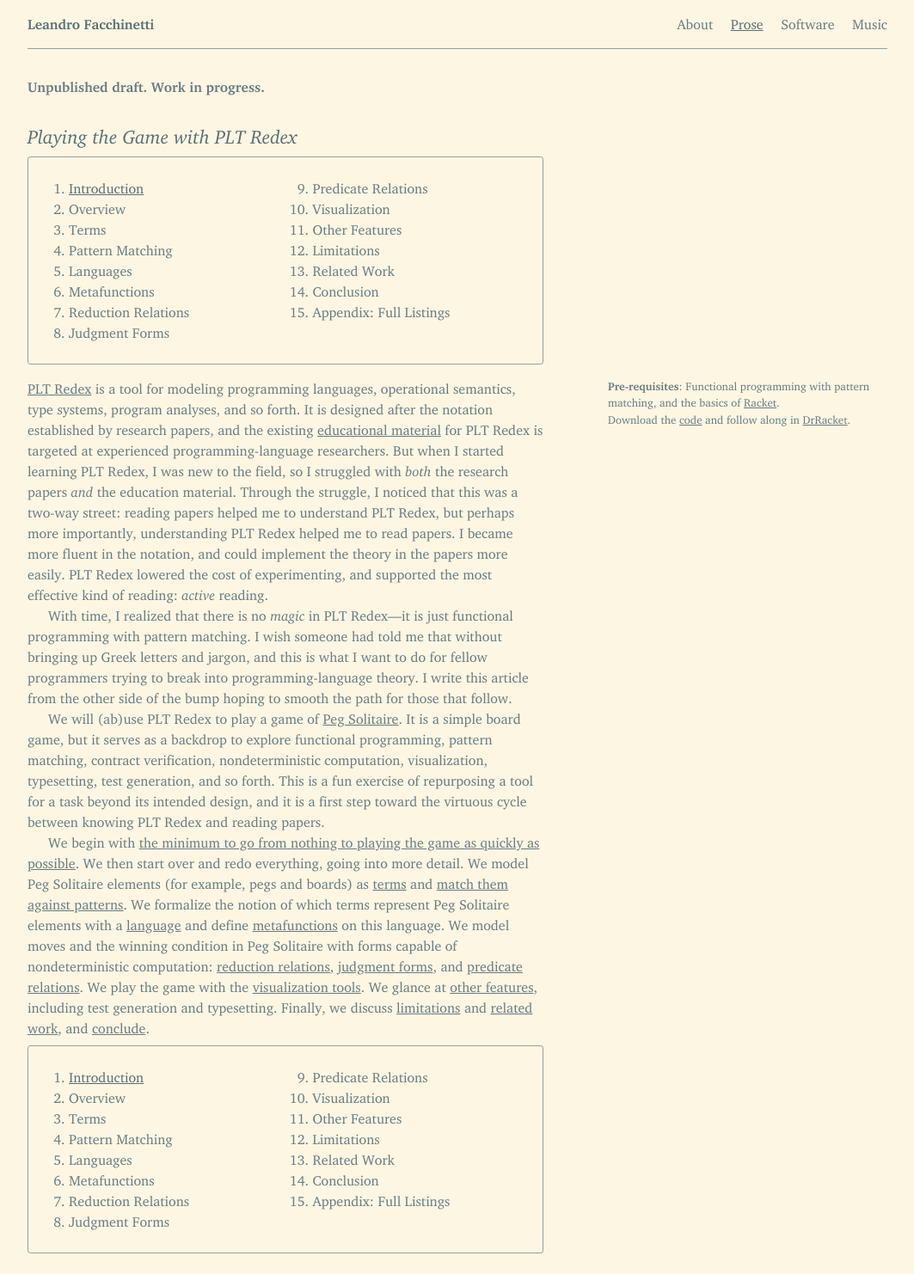
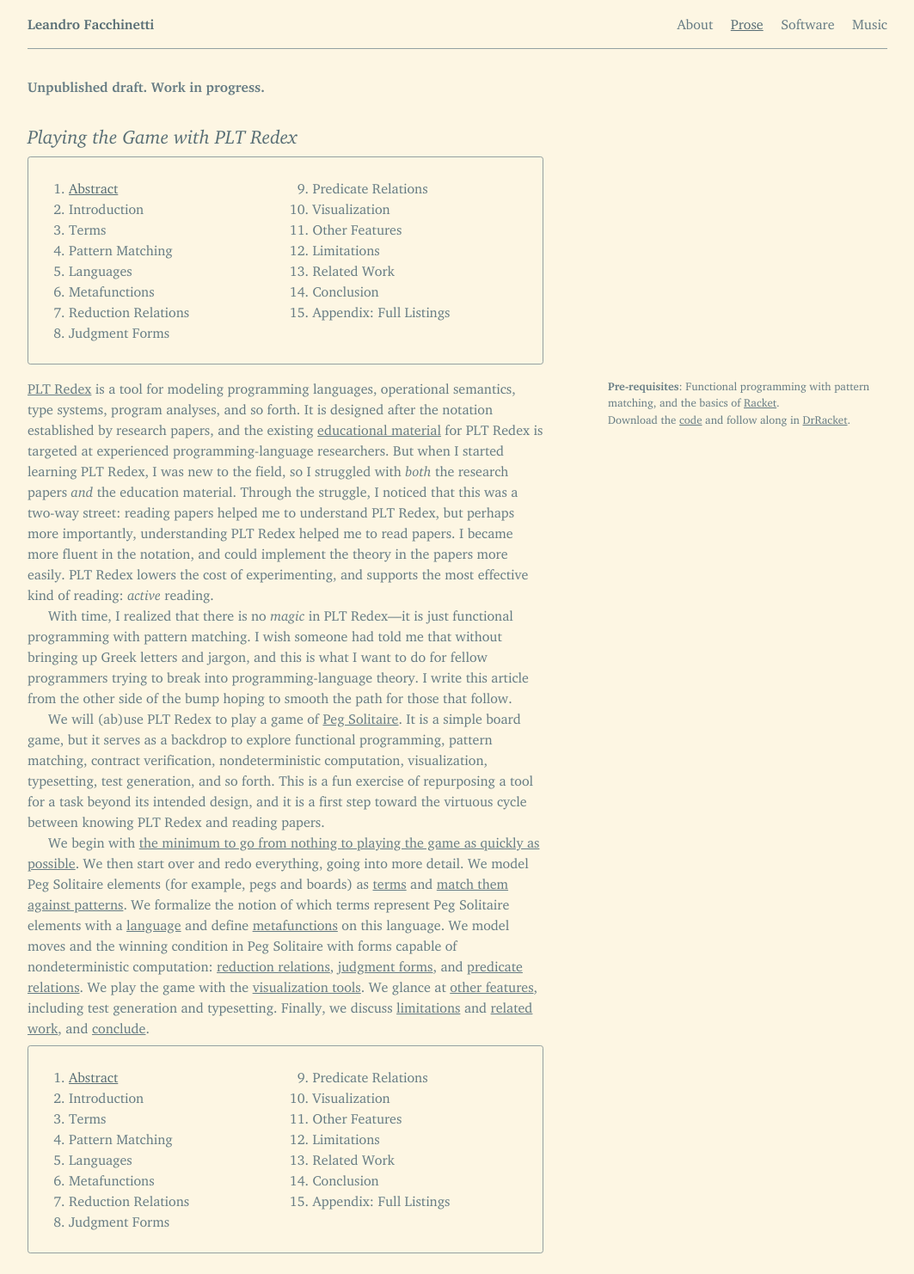
Before and after one commit to leafac/leafac.com, a Jekyll site: the page built from prose/playing-the-game-with-plt-redex/index.md, in a window 1280 px wide. Shown: the whole page at 86% size, without its empty margins (108-1171 px from the left). Built offline with Jekyll 4.4.1, drawn with Linux system fonts in a browser that asks for light colours.

Commit message:
Overview → Introduction

```diff
--- a/prose/playing-the-game-with-plt-redex/index.md
+++ b/prose/playing-the-game-with-plt-redex/index.md
@@ -10,10 +10,10 @@
 Download the [code](playing-the-game-with-plt-redex.zip) and follow along in [DrRacket](https://racket-lang.org).
 </aside>
 
-[PLT Redex](https://redex.racket-lang.org/) is a tool for modeling programming languages, operational semantics, type systems, program analyses, and so forth. It is designed after the notation established by research papers, and the existing [educational material](related-work) for PLT Redex is targeted at experienced programming-language researchers. But when I started learning PLT Redex, I was new to the field, so I struggled with *both* the research papers *and* the education material. Through the struggle, I noticed that this was a two-way street: reading papers helped me to understand PLT Redex, but perhaps more importantly, understanding PLT Redex helped me to read papers. I became more fluent in the notation, and could implement the theory in the papers more easily. PLT Redex lowered the cost of experimenting, and supported the most effective kind of reading: *active* reading.
+[PLT Redex](https://redex.racket-lang.org/) is a tool for modeling programming languages, operational semantics, type systems, program analyses, and so forth. It is designed after the notation established by research papers, and the existing [educational material](related-work) for PLT Redex is targeted at experienced programming-language researchers. But when I started learning PLT Redex, I was new to the field, so I struggled with *both* the research papers *and* the education material. Through the struggle, I noticed that this was a two-way street: reading papers helped me to understand PLT Redex, but perhaps more importantly, understanding PLT Redex helped me to read papers. I became more fluent in the notation, and could implement the theory in the papers more easily. PLT Redex lowers the cost of experimenting, and supports the most effective kind of reading: *active* reading.
 
 With time, I realized that there is no *magic* in PLT Redex—it is just functional programming with pattern matching. I wish someone had told me that without bringing up Greek letters and jargon, and this is what I want to do for fellow programmers trying to break into programming-language theory. I write this article from the other side of the bump hoping to smooth the path for those that follow.
 
 We will (ab)use PLT Redex to play a game of [Peg Solitaire](https://en.wikipedia.org/wiki/Peg_solitaire). It is a simple board game, but it serves as a backdrop to explore functional programming, pattern matching, contract verification, nondeterministic computation, visualization, typesetting, test generation, and so forth. This is a fun exercise of repurposing a tool for a task beyond its intended design, and it is a first step toward the virtuous cycle between knowing PLT Redex and reading papers.
 
-We begin with [the minimum to go from nothing to playing the game as quickly as possible](overview). We then start over and redo everything, going into more detail. We model Peg Solitaire elements (for example, pegs and boards) as [terms](terms) and [match them against patterns](pattern-matching). We formalize the notion of which terms represent Peg Solitaire elements with a [language](languages) and define [metafunctions](metafunctions) on this language. We model moves and the winning condition in Peg Solitaire with forms capable of nondeterministic computation: [reduction relations](redution-relations), [judgment forms](judgment-forms), and [predicate relations](predicate-relations). We play the game with the [visualization tools](visualization). We glance at [other features](other-features), including test generation and typesetting. Finally, we discuss [limitations](limitations) and [related work](related-work), and [conclude](conclusion).
+We begin with [the minimum to go from nothing to playing the game as quickly as possible](introduction). We then start over and redo everything, going into more detail. We model Peg Solitaire elements (for example, pegs and boards) as [terms](terms) and [match them against patterns](pattern-matching). We formalize the notion of which terms represent Peg Solitaire elements with a [language](languages) and define [metafunctions](metafunctions) on this language. We model moves and the winning condition in Peg Solitaire with forms capable of nondeterministic computation: [reduction relations](redution-relations), [judgment forms](judgment-forms), and [predicate relations](predicate-relations). We play the game with the [visualization tools](visualization). We glance at [other features](other-features), including test generation and typesetting. Finally, we discuss [limitations](limitations) and [related work](related-work), and [conclude](conclusion).
--- a/prose/playing-the-game-with-plt-redex/table-of-contents.html
+++ b/prose/playing-the-game-with-plt-redex/table-of-contents.html
@@ -1,5 +1,5 @@
-<li><a href="index.html"{% unless page.url contains ".html" %} class="active"{% endunless %}>Introduction</a></li>
-<li><a href="overview"{% if page.url contains "overview.html" %} class="active"{% endif %}>Overview</a></li>
+<li><a href="index.html"{% unless page.url contains ".html" %} class="active"{% endunless %}>Abstract</a></li>
+<li><a href="introduction"{% if page.url contains "introduction.html" %} class="active"{% endif %}>Introduction</a></li>
 <li><a href="terms"{% if page.url contains "terms.html" %} class="active"{% endif %}>Terms</a></li>
 <li><a href="pattern-matching"{% if page.url contains "pattern-matching.html" %} class="active"{% endif %}>Pattern Matching</a></li>
 <li><a href="languages"{% if page.url contains "languages.html" %} class="active"{% endif %}>Languages</a></li>
```
Also changed, not shown: prose/playing-the-game-with-plt-redex/introduction.md (renamed from prose/playing-the-game-with-plt-redex/overview.md, +1 -1 lines), prose/playing-the-game-with-plt-redex/pattern-matching.md (+1 -1 lines), prose/playing-the-game-with-plt-redex/reduction-relations.md (+2 -2 lines), 2 other files.
